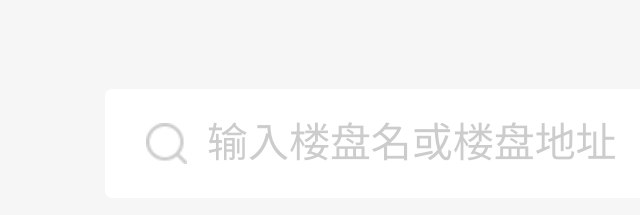
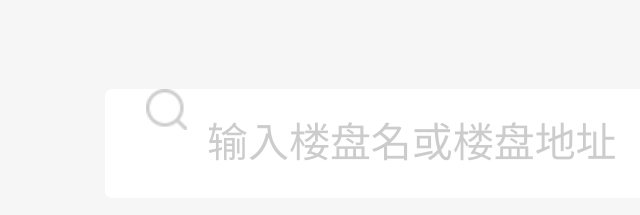
Before and after one commit to cherish-L/LVJU-ios, a plain HTML site: page index.html in a window 1280 px wide. Shown: the top 215 px of the page, 107-747 px from the left. Drawn offline with Linux system fonts and the light colour scheme.

Commit message:
20170803-7

```diff
--- a/css/list-details.scss
+++ b/css/list-details.scss
@@ -91,7 +91,7 @@ $sc:25;
                     line-height: 16/$sc+rem;
                     background: url(../img/fdj1.png) no-repeat #FFFFFF;
                     background-size: 12/$sc+rem 12/$sc+rem;
-                    background-position: 12/$sc+rem 10/$sc+rem;
+                    background-position: 12/$sc+rem 0/$sc+rem;
                     border-radius: 2/$sc+rem;
                     color: #394043;
                     box-sizing: border-box;
```
Also changed, not shown: css/list-details.css.
